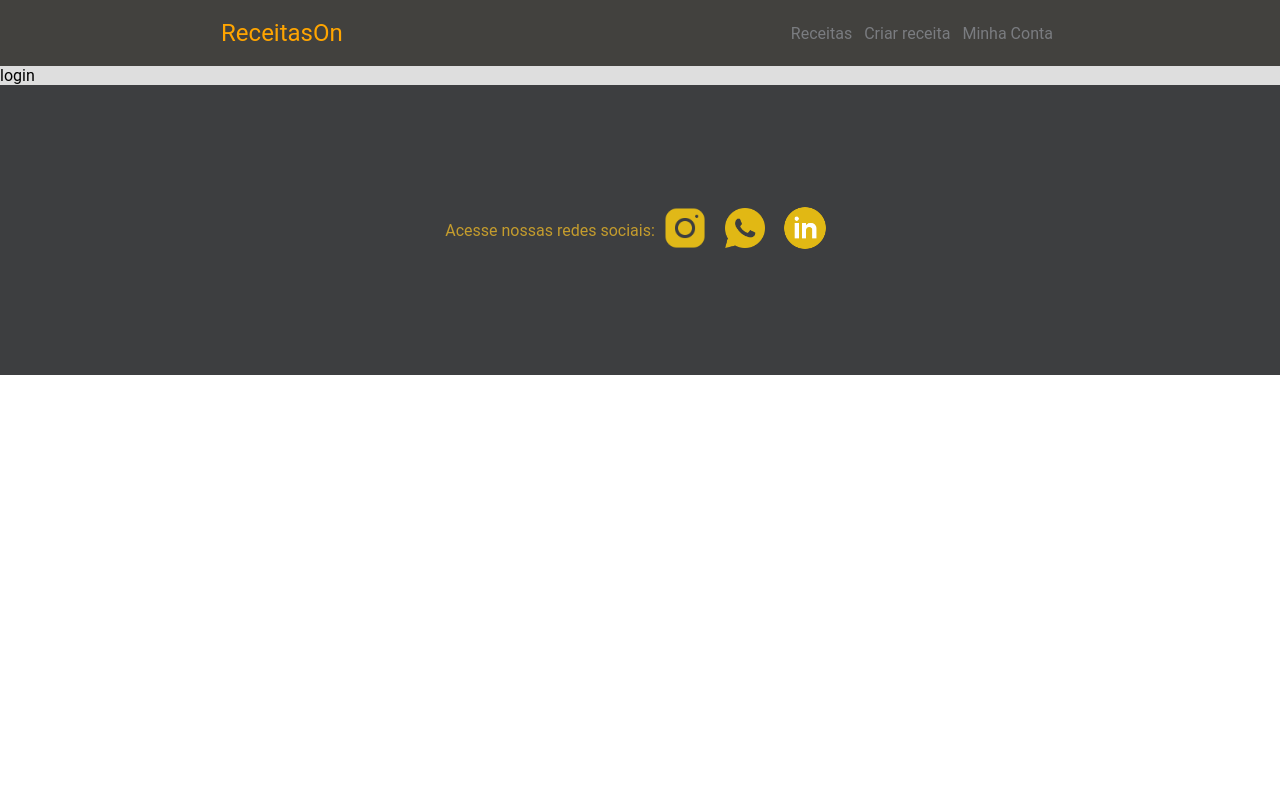
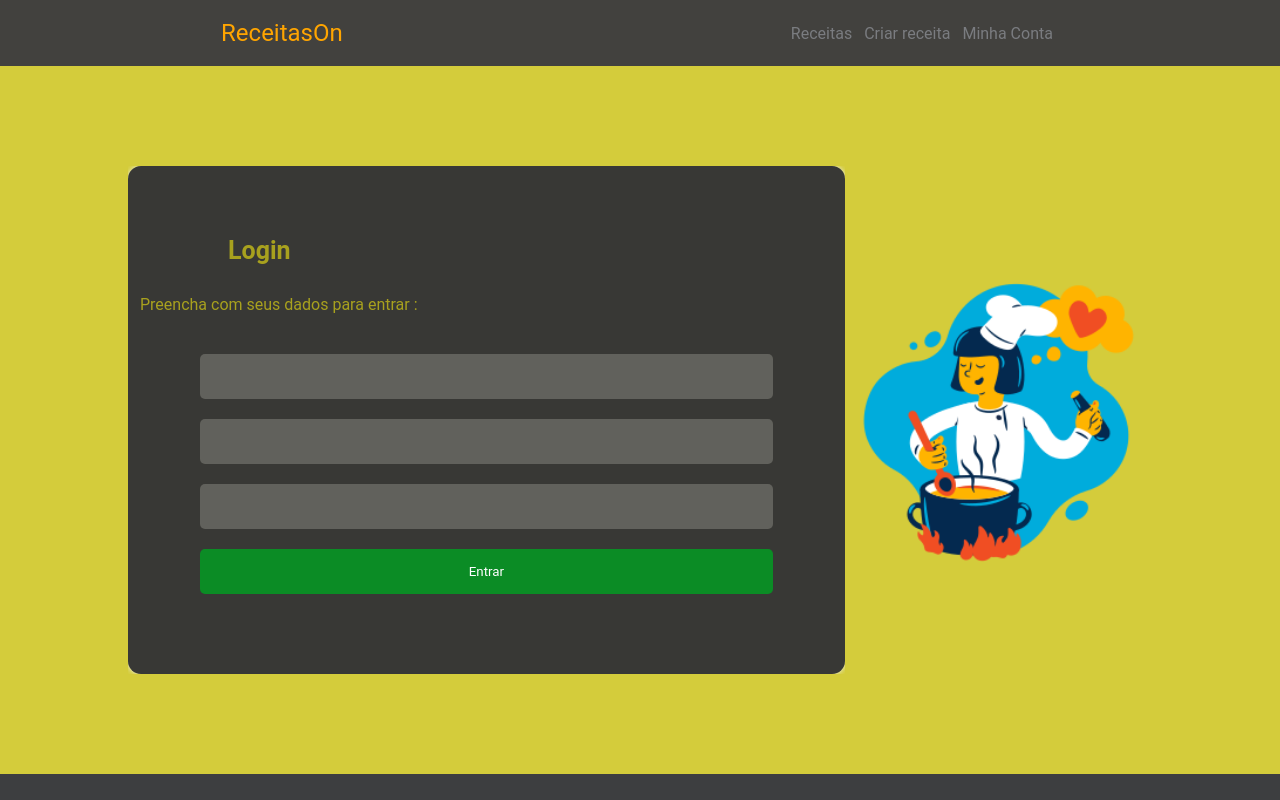
Before and after one commit to diegodevelopertec/app-LibraryOfRevenues, a React (Vite) app: page /login in a window 1280 px wide. Shown: the top 800 px of the page. Built offline with nearby package versions, Linux system fonts and the light colour scheme.

Commit message:
criada pagina de login

```diff
--- a/src/Pages/Login/index.tsx
+++ b/src/Pages/Login/index.tsx
@@ -1,8 +1,34 @@
-
+import * as S from './style'
+import cozinheiraImage from '../../assets/imgs/cozinheiralogin.png'
 
 export const Login=()=>{
     return <>
-    login
+    <S.ContainerLogin>
+        <S.Container>
+          <S.ContainerDivision>
+          <div className="cx-form">
+              <S.Form >
+                <h3>Login</h3>
+                <p>Preencha com seus dados para entrar : </p>
+                <div className="cx-inputs">
+                    <input type="text" />
+                    <input type="email" />
+                    <input type="password" />
+                    <input type="submit" className='submit' value='Entrar' />
+                </div>
+
+
+
+              </S.Form>
+           </div>
+           <div className="cx-image">
+               <img src={cozinheiraImage} alt="" />
+           </div>
+          </S.ContainerDivision>
+        </S.Container>
+
+    </S.ContainerLogin>
+
 
 
     </>
--- /dev/null
+++ b/src/Pages/Login/style.ts
@@ -0,0 +1,110 @@
+import styled from "styled-components";
+
+
+
+export const ContainerLogin=styled.div`
+background-color: #d4cc3b;
+display: flex;
+justify-content: center;
+padding:100px 0 ;
+`
+
+export const Container=styled.div`
+width: 80vw;
+display: flex;
+
+    @media screen  and (max-width:950px){
+        width: 100vw;
+        padding: 0 5px;
+    }
+`
+
+export const ContainerDivision=styled.div`
+    height: 100%;
+    display: flex;
+    width: 100%;
+
+.cx-form{
+    width: 70%;
+}
+.cx-image{
+    display: flex;
+    justify-content: center;
+    align-items: center;
+    flex: 1;
+ height: 100%;
+    img{
+        height: 300px;
+    }
+}
+
+
+@media screen and (max-width:950px){
+    flex-direction: column;
+    .cx-image{
+        order: 1;
+
+        img{
+            display: none;
+            height: 300px;
+            width: 300px;
+         }
+     }
+     .cx-form{
+        display: flex;
+        justify-content: center;
+       width: 100vw;
+
+}
+}
+
+`
+
+export const Form=styled.form`
+background-color: #383835;
+border-radius: 13px;
+padding: 70px 0;
+color: #a8a11e;
+box-shadow: 0 0 5px #eee;
+
+h3{
+    padding-left: 100px;
+    font-size: 25px;
+}
+p{
+    margin: 30px 12px;
+}
+.cx-inputs{
+    display: flex;
+    flex-direction: column;
+    justify-content: center;
+    align-items: center;
+
+    input{
+        width: 80%;
+        padding: 15px 6px;
+        margin: 10px 0;
+        border-radius: 5px;
+        background-color:#61615c;
+        border: none;
+        color: white;
+        &:focus{
+            transition:all ease 3s;
+            outline: 2px solid #Eeee;
+        }
+
+    }
+    .submit{
+        background-color: #0b8c25;
+        &:hover{
+            transition:all ease 2s;
+            cursor: pointer;
+            background-color: #0d7522;
+        }
+    }
+}
+
+@media screen  and (max-width:950px){
+    width: 90%;
+}
+`
```
Also changed, not shown: src/assets/imgs/cozinheiralogin.png (added).
